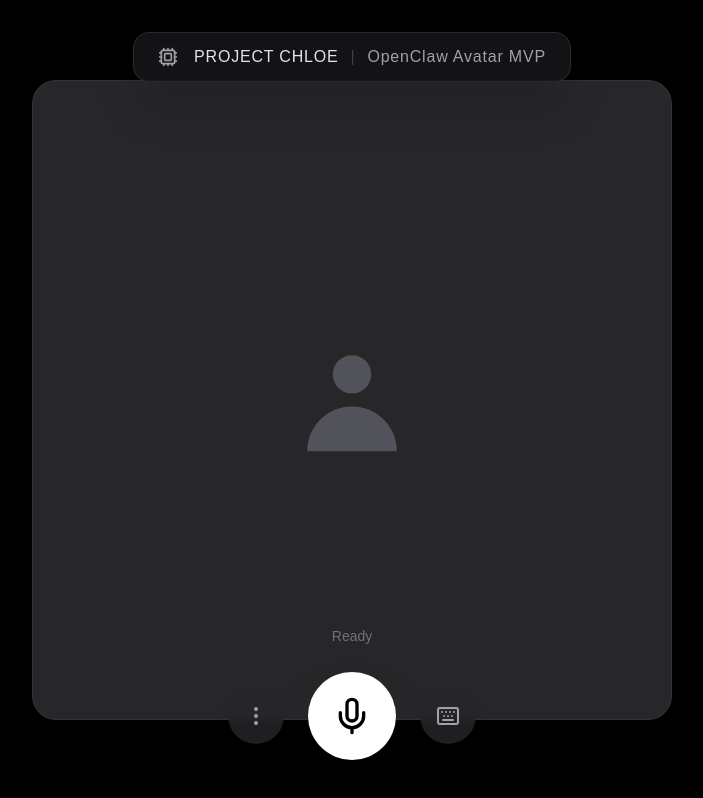
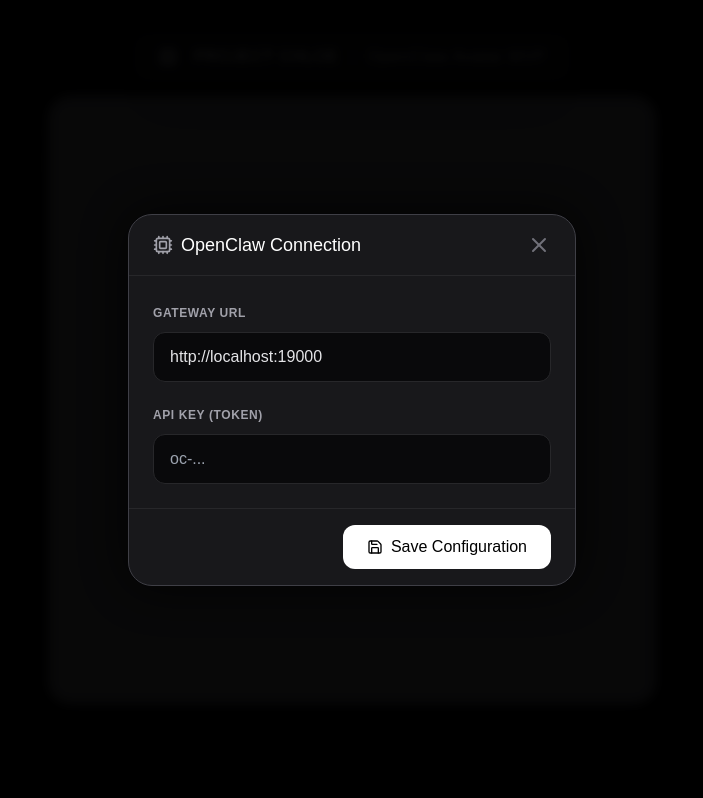
Before and after one commit to HoangClaw/openclaw-avatar-mvp, a Next.js app: page / in a window 1280 px wide. Both pictures are taken after a click on the button 544 px from the left and 716 px from the top of the page. Shown: the whole page, without its empty margins (288-991 px from the left). Built offline with nearby package versions, Linux system fonts and the light colour scheme.

Commit message:
feat(ui): implement connection settings modal via 3-dots button with localStorage persistence

```diff
--- a/src/app/page.tsx
+++ b/src/app/page.tsx
@@ -1,20 +1,35 @@
 'use client';
 
-import { useState } from 'react';
-import { Mic, Keyboard, Send, MoreVertical, Cpu } from 'lucide-react';
+import { useState, useEffect } from 'react';
+import { Mic, Keyboard, Send, MoreVertical, Cpu, X, Save } from 'lucide-react';
 
 export default function AvatarInterface() {
   const [isRecording, setIsRecording] = useState(false);
   const [isTyping, setIsTyping] = useState(false);
   const [inputText, setInputText] = useState('');
 
+  // Settings State
+  const [isSettingsOpen, setIsSettingsOpen] = useState(false);
+  const [gatewayUrl, setGatewayUrl] = useState('http://localhost:19000');
+  const [apiKey, setApiKey] = useState('');
+
+  // Load saved settings from local storage on mount
+  useEffect(() => {
+    const savedUrl = localStorage.getItem('openclaw_gateway_url');
+    const savedKey = localStorage.getItem('openclaw_api_key');
+    if (savedUrl) setGatewayUrl(savedUrl);
+    if (savedKey) setApiKey(savedKey);
+  }, []);
+
   const handleVoiceToggle = () => {
+    if (isSettingsOpen) return;
     setIsRecording(!isRecording);
     setIsTyping(false);
     // In the future: trigger Web Speech API here
   };
 
   const handleChatToggle = () => {
+    if (isSettingsOpen) return;
     setIsTyping(!isTyping);
     setIsRecording(false);
   };
@@ -23,17 +38,25 @@
     e.preventDefault();
     if (!inputText.trim()) return;
 
-    // In the future: send text via WebSocket to OpenClaw
-    console.log("Sending text:", inputText);
+    // In the future: send text via WebSocket/REST to OpenClaw
+    console.log("Sending text to", gatewayUrl, "with key length", apiKey.length);
+    console.log("Message:", inputText);
+
     setInputText('');
     setIsTyping(false);
+  };
+
+  const saveSettings = () => {
+    localStorage.setItem('openclaw_gateway_url', gatewayUrl);
+    localStorage.setItem('openclaw_api_key', apiKey);
+    setIsSettingsOpen(false);
   };
 
   return (
     <main className="relative flex flex-col h-screen w-screen bg-black overflow-hidden justify-center items-center">
 
       {/* Top Project Banner */}
-      <div className="absolute top-8 left-0 w-full flex justify-center z-10 px-4 pointer-events-none">
+      <div className="absolute top-8 left-0 w-full flex justify-center z-10 px-4 pointer-events-none transition-opacity duration-300" style={{ opacity: isSettingsOpen ? 0.2 : 1 }}>
         <div className="bg-zinc-900/80 backdrop-blur-md px-6 py-3 rounded-2xl border border-zinc-700/50 shadow-2xl flex items-center gap-4">
           <Cpu className="w-5 h-5 text-zinc-400" />
           <h1 className="text-zinc-200 font-medium tracking-wider text-sm sm:text-base flex items-center gap-3">
@@ -42,10 +65,10 @@
         </div>
       </div>
 
-      {/* Default Grey Avatar Placeholder (Full Screen / Centered) */}
-      <div className="absolute inset-0 flex items-center justify-center pointer-events-none">
+      {/* Default Grey Avatar Placeholder */}
+      <div className="absolute inset-0 flex items-center justify-center pointer-events-none transition-all duration-500" style={{ transform: isSettingsOpen ? 'scale(0.95)' : 'scale(1)', filter: isSettingsOpen ? 'blur(4px) brightness(0.5)' : 'none' }}>
         <div className="w-[85vw] h-[85vh] sm:w-[50vw] sm:h-[80vh] bg-zinc-800 rounded-3xl shadow-2xl flex items-center justify-center border border-zinc-700/50">
-           {/* Temporary SVG placeholder until real image is dropped in */}
+           {/* Temporary SVG placeholder */}
            <svg
               className="w-32 h-32 text-zinc-600"
               fill="currentColor"
@@ -61,13 +84,68 @@
         </div>
       </div>
 
+      {/* Settings Modal Layer */}
+      {isSettingsOpen && (
+        <div className="absolute inset-0 z-40 flex items-center justify-center bg-black/60 backdrop-blur-sm p-4">
+          <div className="bg-zinc-900 border border-zinc-700 rounded-3xl w-full max-w-md shadow-[0_0_50px_rgba(0,0,0,0.8)] overflow-hidden animate-in fade-in zoom-in duration-200">
+            {/* Modal Header */}
+            <div className="flex justify-between items-center px-6 py-4 border-b border-zinc-800">
+              <h2 className="text-white font-medium text-lg flex items-center gap-2">
+                <Cpu className="w-5 h-5 text-zinc-400" /> OpenClaw Connection
+              </h2>
+              <button
+                onClick={() => setIsSettingsOpen(false)}
+                className="text-zinc-500 hover:text-white transition-colors"
+              >
+                <X className="w-6 h-6" />
+              </button>
+            </div>
+
+            {/* Modal Body */}
+            <div className="p-6 space-y-5">
+              <div className="space-y-2">
+                <label className="text-xs font-semibold text-zinc-400 uppercase tracking-wider">Gateway URL</label>
+                <input
+                  type="text"
+                  value={gatewayUrl}
+                  onChange={(e) => setGatewayUrl(e.target.value)}
+                  className="w-full bg-zinc-950 border border-zinc-800 text-zinc-200 rounded-xl px-4 py-3 focus:outline-none focus:border-zinc-600 focus:ring-1 focus:ring-zinc-600 transition-all"
+                  placeholder="http://localhost:19000"
+                />
+              </div>
+
+              <div className="space-y-2">
+                <label className="text-xs font-semibold text-zinc-400 uppercase tracking-wider">API Key (Token)</label>
+                <input
+                  type="password"
+                  value={apiKey}
+                  onChange={(e) => setApiKey(e.target.value)}
+                  className="w-full bg-zinc-950 border border-zinc-800 text-zinc-200 rounded-xl px-4 py-3 focus:outline-none focus:border-zinc-600 focus:ring-1 focus:ring-zinc-600 transition-all"
+                  placeholder="oc-..."
+                />
+              </div>
+            </div>
+
+            {/* Modal Footer */}
+            <div className="px-6 py-4 border-t border-zinc-800 flex justify-end">
+              <button
+                onClick={saveSettings}
+                className="bg-white text-black hover:bg-zinc-200 px-6 py-2.5 rounded-xl font-medium transition-colors flex items-center gap-2"
+              >
+                <Save className="w-4 h-4" /> Save Configuration
+              </button>
+            </div>
+          </div>
+        </div>
+      )}
+
       {/* Control Overlay - Bottom Anchored */}
-      <div className="absolute bottom-10 left-0 w-full flex flex-col items-center justify-end z-10 px-4">
+      <div className={`absolute bottom-10 left-0 w-full flex flex-col items-center justify-end z-30 px-4 transition-all duration-300 ${isSettingsOpen ? 'opacity-0 pointer-events-none translate-y-4' : 'opacity-100'}`}>
 
-        {/* Status Indicator (Optional) */}
-        <div className="mb-6">
+        {/* Status Indicator */}
+        <div className="mb-6 h-8 flex items-center">
            {isRecording ? (
-             <span className="animate-pulse bg-red-500/20 text-red-400 px-4 py-1.5 rounded-full text-sm font-medium border border-red-500/30">
+             <span className="animate-pulse bg-red-500/20 text-red-400 px-4 py-1.5 rounded-full text-sm font-medium border border-red-500/30 shadow-[0_0_15px_rgba(239,68,68,0.2)]">
                Listening...
              </span>
            ) : (
@@ -77,7 +155,7 @@
            )}
         </div>
 
-        {/* TextInput Box (Revealed when typing) */}
+        {/* TextInput Box */}
         {isTyping && (
           <form
             onSubmit={handleSubmit}
@@ -104,7 +182,10 @@
         <div className="flex items-center gap-6">
 
           {/* Settings / Extra Button */}
-          <button className="p-4 rounded-full bg-zinc-800/80 text-zinc-400 hover:text-white hover:bg-zinc-700 transition-all backdrop-blur-sm shadow-lg">
+          <button
+            onClick={() => setIsSettingsOpen(true)}
+            className="p-4 rounded-full bg-zinc-800/80 text-zinc-400 hover:text-white hover:bg-zinc-700 transition-all backdrop-blur-sm shadow-lg"
+          >
             <MoreVertical className="w-6 h-6" />
           </button>
 
```
